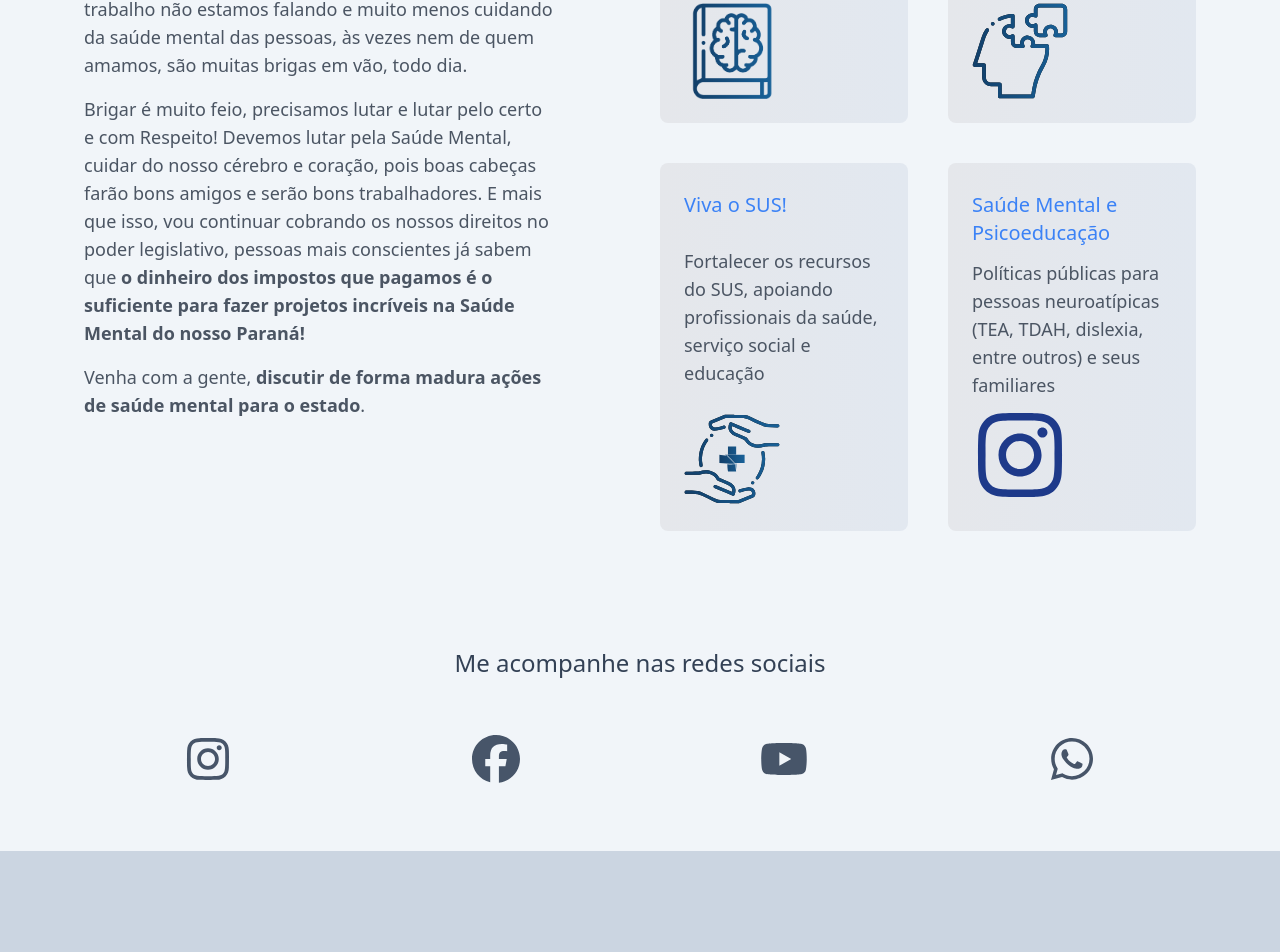
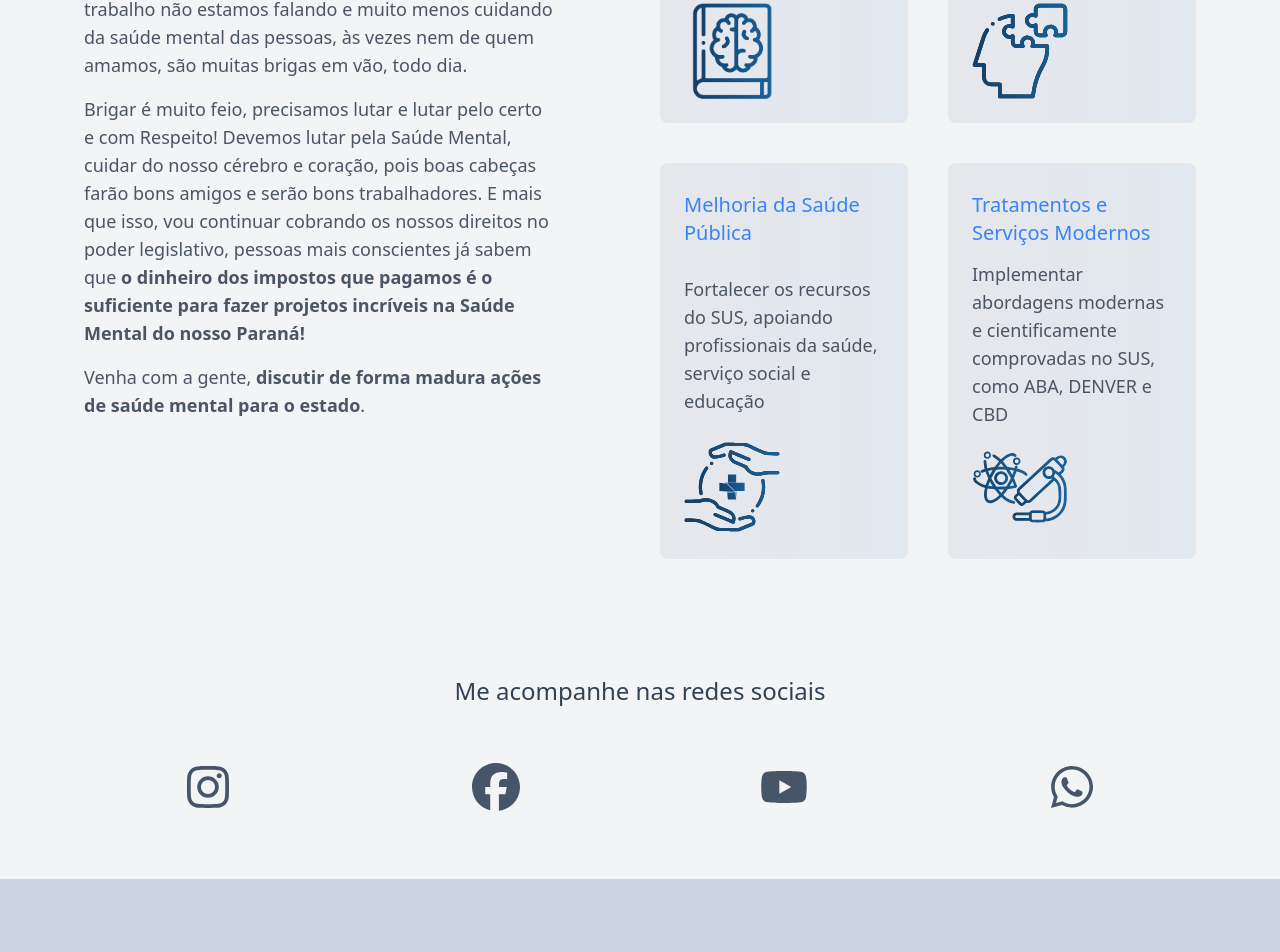
Before and after one commit to gabrieu-amaral/Mario.Seto, a Vue app: page / in a window 1280 px wide. Shown: the part 1477-2429 px from the top of the page. Built offline with nearby package versions, Linux system fonts and the light colour scheme; the HTML template or start-up script is replaced by a standard one.

Commit message:
ajustes finais(?)

```diff
--- a/src/components/Mario.vue
+++ b/src/components/Mario.vue
@@ -3,8 +3,8 @@
 </style>
 
 <template>
-    <div class="bg-slate-100 h-full">
-        <div class="lg:container mx-auto px-0 custom-shadow TIREI UM AZUL DAQUI">
+    <div class="bg-gradient-to-b from-gray-100 to-[#7bb4e2] h-full">
+        <div class="lg:container mx-auto px-0 bg-gray-100 custom-shadow TIREI UM AZUL DAQUI">
             <nav class="fixed top-0 left-0 w-full backdrop-blur-lg z-50 shadow-xl
             bg-gradient-to-r from-[#053664] to-[#0b63a9]">
                 <div class="container m-auto flex justify-between items-center text-cyan-100 z-50">
@@ -132,7 +132,7 @@
 
                         <div class="grid items-stretch  p-6 rounded-lg
                         bg-gradient-to-r from-gray-200 to-slate-200 hover:to-slate-100">
-                            <h3 class="text-blue-500 text-xl align-baseline font-sans font-medium pt-1 pb-1">Viva o SUS!</h3>
+                            <h3 class="text-blue-500 text-xl align-baseline font-sans font-medium pt-1 pb-1">Melhoria da Saúde Pública</h3>
                             <p class="text-lg text-gray-600 py-2 lg:py-6">Fortalecer os recursos do SUS, apoiando profissionais da saúde, serviço social e educação
                             </p>
 
@@ -145,11 +145,13 @@
 
                         <div class="grid items-stretch p-6 rounded-lg
                         bg-gradient-to-r from-gray-200 to-slate-200 hover:to-slate-100">
-                            <h3 class="text-blue-500 text-xl align-baseline font-sans font-medium pt-1 pb-1">Saúde Mental e Psicoeducação</h3>
-                            <p class="text-lg text-gray-600 py-2">Políticas públicas para pessoas neuroatípicas (TEA, TDAH, dislexia, entre outros) e seus familiares</p>
+                            <h3 class="text-blue-500 text-xl align-baseline font-sans font-medium pt-1 pb-1">Tratamentos e Serviços Modernos</h3>
+                            <p class="text-lg text-gray-600 py-2">Implementar abordagens modernas e cientificamente comprovadas no SUS, como ABA, DENVER e CBD</p>
 
                             <div class="mt-auto self-end">
-                                <font-awesome-icon :icon="instagram" class="h-24 w-24 hover:text-blue-900 text-blue-900"/>
+                                <img src="/ciencia.svg"
+                                class="h-24 w-24"
+                                alt="icone modernidade">
                             </div>
                         </div>
                     </div>
@@ -184,7 +186,7 @@
             <section>
                 <div class="grid lg:grid-cols-2 gap-10 p-16 pt-24 justify-center bg-slate-300">
                     <div>
-                        <h2 class="flex justify-center md:justify-start text-2xl align-baseline font-sans font-medium pt-1 pb-1 text-slate-900">Apoie a causa!</h2>
+                        <h2 class="flex justify-start text-2xl align-baseline font-sans font-medium pt-1 pb-1 text-slate-900">Apoie a causa!</h2>
                         <p class="text-slate-700">Lorem ipsum dolor sit amet consectetur adipisicing elit. Quisquam, sed. Aspernatur incidunt provident cumque corporis deserunt sint fuga, enim atque magni minima, voluptas repellat voluptatum, adipisci qui! Ut, numquam quas?</p>
                     </div>
 
@@ -210,7 +212,7 @@
                                 <ul class="flex lg:gap-16 md:gap-12 gap-6">
                                     <li class="my-1 hover:text-gray-700 text-slate-400"><a href="#Home">Home</a></li>
                                     <li class="my-1 hover:text-gray-700 text-slate-400"><a href="#sobre">Sobre</a></li>
-                                    <li class="my-1 hover:text-gray-700 text-slate-400"><a href="#">Missão</a></li>
+                                    <li class="my-1 hover:text-gray-700 text-slate-400"><a href="#missao">Missão</a></li>
                                 </ul>
                         </div>
                     </div>
```
Also changed, not shown: public/ciencia.svg (added).
